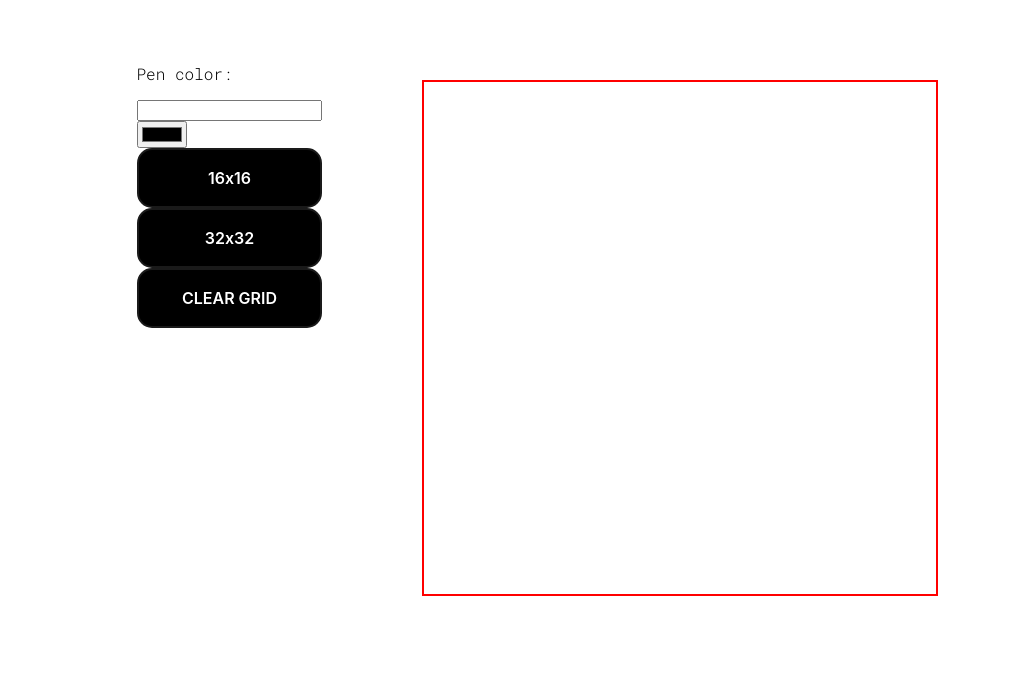
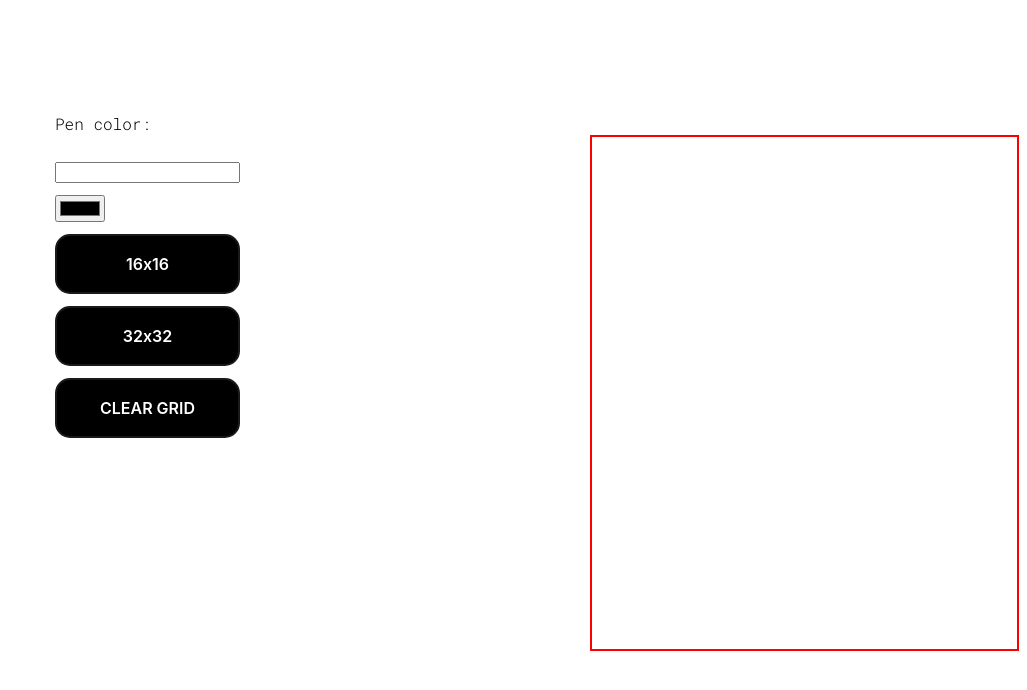
Before and after one commit to habisahmad/etch-a-sketch, a plain HTML site: page index.html in a window 1280 px wide. Shown: the part 96-786 px from the top of the page, without its empty margins (253-1280 px from the left). Drawn offline with Linux system fonts and the light colour scheme.

Commit message:
css changes added

```diff
--- a/style.css
+++ b/style.css
@@ -88,3 +88,12 @@ button:active {
   box-shadow: none;
   transform: translateY(0);
 }
+
+.color{
+    display: flex;
+    flex-direction: column;
+    gap: 12px;
+    margin-right: 250px;
+    margin-top: 50px;
+
+}
```
